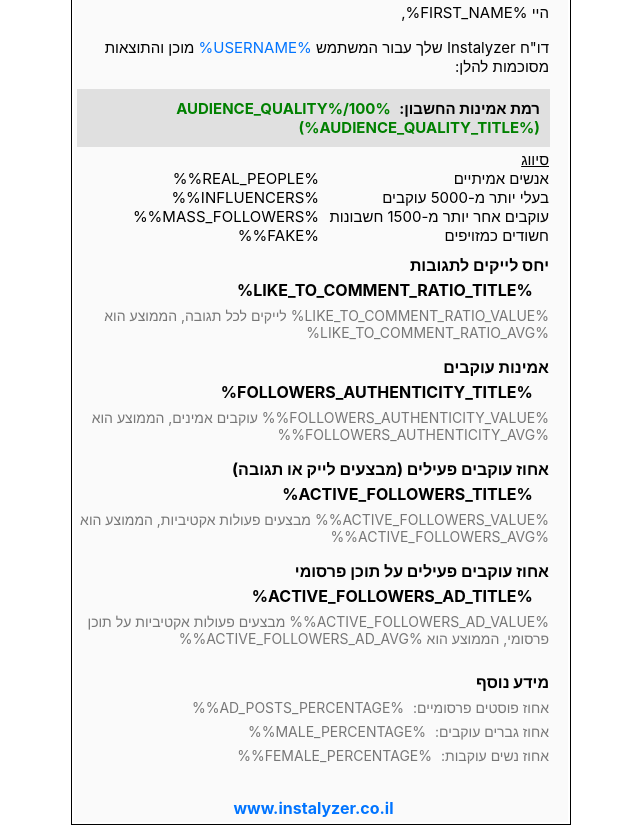
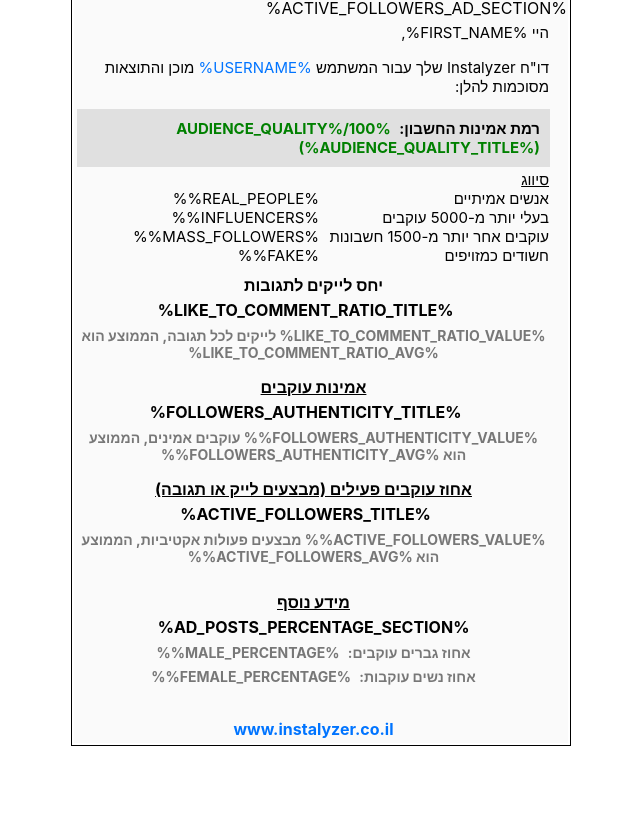
Before and after one commit to yonatanKreiner/instalyzer, a website: page src/email-format.html in a window 1280 px wide. Shown: the part 91-924 px from the top of the page, without its empty margins (319-959 px from the left). After the commit the page ends 845 px from the top, so only its background shows below. Drawn offline with nearby package versions, Linux system fonts and the light colour scheme.

Commit message:
added more titles for hypeauditor report & removed undefined data from mail

```diff
--- a/src/email-format.html
+++ b/src/email-format.html
@@ -3,15 +3,23 @@
 <head>
     <style>
         .title-color-poor {
-            background-color: #ff0000;
+            background-color: #F6491E;
+        }
+
+        .title-color-average {
+            background-color: #F6CB1E;
         }
 
         .title-color-good {
-            background-color: #b7ea3f;
+            background-color: #E8F61E;
         }
 
         .title-color-very-good {
-            background-color: #6dde48;
+            background-color: #58F61E;
+        }
+
+        .title-color-excellent {
+            background-color: #2CF61E;
         }
 
         .table-body-row {
@@ -33,10 +41,31 @@
             width: 230px;
             display: inline-flex;
         }
+
+        .measurement-title {
+            font-size: 16px;
+            margin-bottom: 5px;
+            font-weight: bold;
+            display: block;
+            text-decoration: underline;
+        }
+        .mesaurement-level-text {
+            font-size: 16px;
+            font-weight: bold;
+        }
+        .mesaurement-value-text {
+            font-size: 14px;
+            color: rgb(119, 119, 119);
+            margin-top: 7px;
+            display: block;
+        }
+        .mesaurement-section {
+            height: 100px;
+        }
     </style>
     <link href="https://fonts.googleapis.com/css?family=Open+Sans" rel="stylesheet">
 </head>
-<table align='center' style="text-align: right; width: 500px; border: 1px solid black">
+<table align='center' style="color: black; text-align: right; width: 500px; border: 1px solid black">
     <tr style="height: 75px; border-bottom: 1px solid rgba(0,0,0,.0975);">
         <th style="border-bottom: 1px solid rgba(0,0,0,.0975)">
             <a target="_blank" rel="noopener noreferrer" style="text-decoration: none" href="http://www.instalyzer.co.il">
@@ -87,66 +116,54 @@
                     </th>
                 </tr>
                 <tr>
-                    <th style="height:100px" class="table-body-row">
+                    <th class="mesaurement-section" class="table-body-row">
                         <span style="font-size: 16px; margin-bottom: 5px; font-weight: bold; display: block">יחס לייקים
                             לתגובות</span>
                         <span>
                             <span class='%LIKE_TO_COMMENT_RATIO_COLOR%' style="display: inline-block; width: 12px; height: 12px; border-radius: 10px;"></span>
-                            <span style="font-size: 16px; font-weight: bold;">%LIKE_TO_COMMENT_RATIO_TITLE%</span>
+                            <span class="mesaurement-level-text">%LIKE_TO_COMMENT_RATIO_TITLE%</span>
                         </span>
-                        <span style="font-size: 14px; color: rgb(119, 119, 119); margin-top: 7px; display: block">%LIKE_TO_COMMENT_RATIO_VALUE%
+                        <span class="mesaurement-value-text">%LIKE_TO_COMMENT_RATIO_VALUE%
                             לייקים לכל תגובה, הממוצע הוא %LIKE_TO_COMMENT_RATIO_AVG%</span>
                     </th>
                 </tr>
                 <tr>
-                    <th style="height:100px" class="table-body-row">
-                        <span style="font-size: 16px; margin-bottom: 5px; font-weight: bold; display: block">אמינות
+                    <th class="mesaurement-section" class="table-body-row">
+                        <span class="measurement-title">אמינות
                             עוקבים</span>
                         <span>
                             <span class='%FOLLOWERS_AUTHENTICITY_COLOR%' style="display: inline-block; width: 12px; height: 12px; border-radius: 10px;"></span>
-                            <span style="font-size: 16px; font-weight: bold;">%FOLLOWERS_AUTHENTICITY_TITLE%</span>
+                            <span class="mesaurement-level-text">%FOLLOWERS_AUTHENTICITY_TITLE%</span>
                         </span>
-                        <span style="font-size: 14px; color: rgb(119, 119, 119); margin-top: 7px; display: block">%FOLLOWERS_AUTHENTICITY_VALUE%%
+                        <span class="mesaurement-value-text">%FOLLOWERS_AUTHENTICITY_VALUE%%
                             עוקבים אמינים, הממוצע הוא %FOLLOWERS_AUTHENTICITY_AVG%%</span>
                     </th>
                 </tr>
                 <tr>
-                    <th style="height:100px" class="table-body-row">
-                        <span style="font-size: 16px; margin-bottom: 5px; font-weight: bold; display: block">אחוז
+                    <th class="mesaurement-section" class="table-body-row">
+                        <span class="measurement-title">אחוז
                             עוקבים פעילים (מבצעים לייק או תגובה)</span>
                         <span>
                             <span class='%ACTIVE_FOLLOWERS_COLOR%' style="display: inline-block; width: 12px; height: 12px; border-radius: 10px;"></span>
-                            <span style="font-size: 16px; font-weight: bold;">%ACTIVE_FOLLOWERS_TITLE%</span>
+                            <span class="mesaurement-level-text">%ACTIVE_FOLLOWERS_TITLE%</span>
                         </span>
-                        <span style="font-size: 14px; color: rgb(119, 119, 119); margin-top: 7px; display: block">%ACTIVE_FOLLOWERS_VALUE%%
+                        <span class="mesaurement-value-text">%ACTIVE_FOLLOWERS_VALUE%%
                             מבצעים פעולות אקטיביות, הממוצע הוא %ACTIVE_FOLLOWERS_AVG%%</span>
                     </th>
                 </tr>
                 <tr>
-                    <th style="height:100px" class="table-body-row">
-                        <span style="font-size: 16px; margin-bottom: 5px; font-weight: bold; display: block">אחוז
-                            עוקבים פעילים על תוכן פרסומי</span>
-                        <span>
-                            <span class='%ACTIVE_FOLLOWERS_AD_COLOR%' style="display: inline-block; width: 12px; height: 12px; border-radius: 10px;"></span>
-                            <span style="font-size: 16px; font-weight: bold;">%ACTIVE_FOLLOWERS_AD_TITLE%</span>
-                        </span>
-                        <span style="font-size: 14px; color: rgb(119, 119, 119); margin-top: 7px; display: block">%ACTIVE_FOLLOWERS_AD_VALUE%%
-                            מבצעים פעולות אקטיביות על תוכן פרסומי, הממוצע הוא %ACTIVE_FOLLOWERS_AD_AVG%%</span>
-                    </th>
+                    %ACTIVE_FOLLOWERS_AD_SECTION%
                 </tr>
                 <tr>
-                    <th style="height:100px" class="table-body-row">
-                        <span style="margin-top: 15px; font-size: 16px; margin-bottom: 5px; font-weight: bold; display: block">מידע
+                    <th class="mesaurement-section" class="table-body-row">
+                        <span class="measurement-title" style="margin-top: 15px;">מידע
                             נוסף</span>
-                        <span style="font-size: 14px; color: rgb(119, 119, 119); margin-top: 7px; display: block">
-                            <span style="margin-left: 5px">אחוז פוסטים פרסומיים:</span>
-                            <span>%AD_POSTS_PERCENTAGE%%</span>
-                        </span>
-                        <span style="font-size: 14px; color: rgb(119, 119, 119); margin-top: 7px; display: block">
+                        %AD_POSTS_PERCENTAGE_SECTION%
+                        <span class="mesaurement-value-text">
                             <span style="margin-left: 5px">אחוז גברים עוקבים:</span>
                             <span>%MALE_PERCENTAGE%%</span>
                         </span>
-                        <span style="margin-bottom: 30px; font-size: 14px; color: rgb(119, 119, 119); margin-top: 7px; display: block">
+                        <span class="mesaurement-value-text" style="margin-bottom: 30px;">
                             <span style="margin-left: 5px">אחוז נשים עוקבות:</span>
                             <span>%FEMALE_PERCENTAGE%%</span>
                         </span>
```
Also changed, not shown: src/hypeauditor.js (+47 -25 lines), 1 other file.
